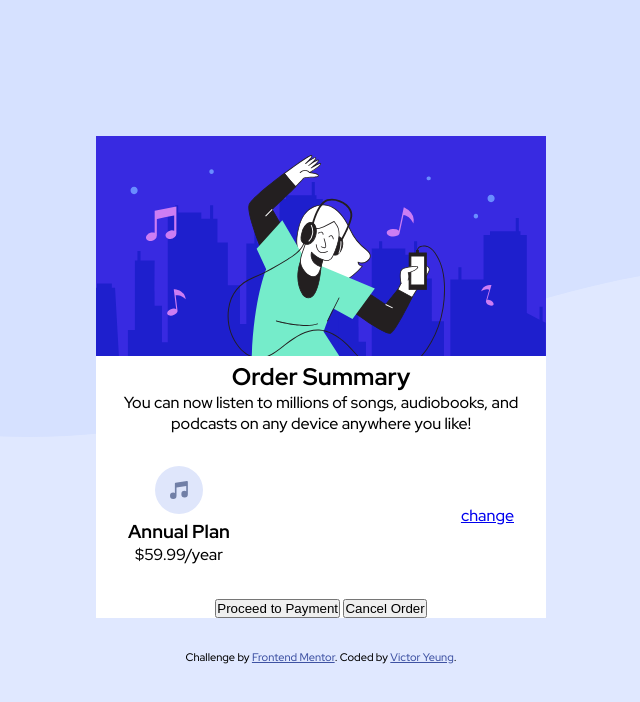
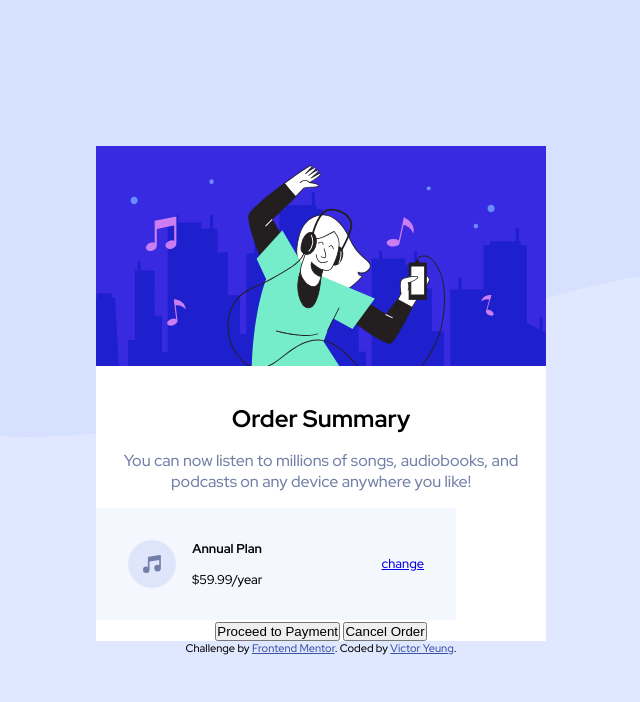
Before and after one commit to VictorYeung0725/victor-order-summary-component-main, a plain HTML site: page index.html in a window 1280 px wide. Shown: the whole page, without its empty margins (319-959 px from the left). Drawn offline with Linux system fonts and the light colour scheme.

Commit message:
try to fix the layout of html

```diff
--- a/index.html
+++ b/index.html
@@ -24,22 +24,28 @@
           <img src="./images/illustration-hero.svg" alt="">
         </div>
         <div class="main">
+            <div class="summary">
                 <h2>Order Summary</h2>
                 <p>You can now listen to millions of songs, audiobooks, and podcasts on any
                   device anywhere you like!</p>
+            </div>
 
             <div class="payment">
               <div class="plan">
                 <img src="./images/icon-music.svg" alt="music-icon">
-              <h3>Annual Plan</h3>
+                <div class="detail">
+                  <h4>Annual Plan</h4>
                   <p class="price">$59.99/year</p>
+                </div>
               </div>
               <a href="#">change</a>
             </div>
+
             <div class="process">
               <button>Proceed to Payment</button>
               <button>Cancel Order</button>
             </div>
+
         </div>
       </div>
   </div>
--- a/style.css
+++ b/style.css
@@ -13,6 +13,9 @@
   --desaturated-blue:hsl(224, 23%, 55%);
   --dark-blue:hsl(223, 47%, 23%);
 
+  --fw-regular: 500;
+  --fw-bold: 700;
+  --fw-exbold: 900;
 }
 
 body {
@@ -32,18 +35,45 @@ body {
 .card {
   text-align: center;
   width:28.125rem;
-  margin-bottom: 2rem;
+  /* margin-bottom: 2rem; */
   background-color: white;
-
 }
 
 .main {
 
 }
 
+.summary {
+  margin-top: 2rem;
+}
+
+.summary p {
+  margin:1rem;
+  color: var(--desaturated-blue);
+}
+.sumary h2 {
+  margin-bottom: 1rem;
+}
+
 .payment {
+  width:80%;
   display: flex;
   justify-content: space-between;
   align-items: center;
   padding:2rem;
+  font-size: 0.8rem;
+  background-color: var(--very-pale-blue)
 }
+.payment a {
+  font-size: 0.8rem;
+}
+.plan {
+  display: flex;
+}
+
+.detail{
+  display:flex;
+  flex-direction: column;
+  justify-content: space-between;
+  padding-left: 1rem;
+}
```
Lines whose indentation alone changed are shown as unchanged.
